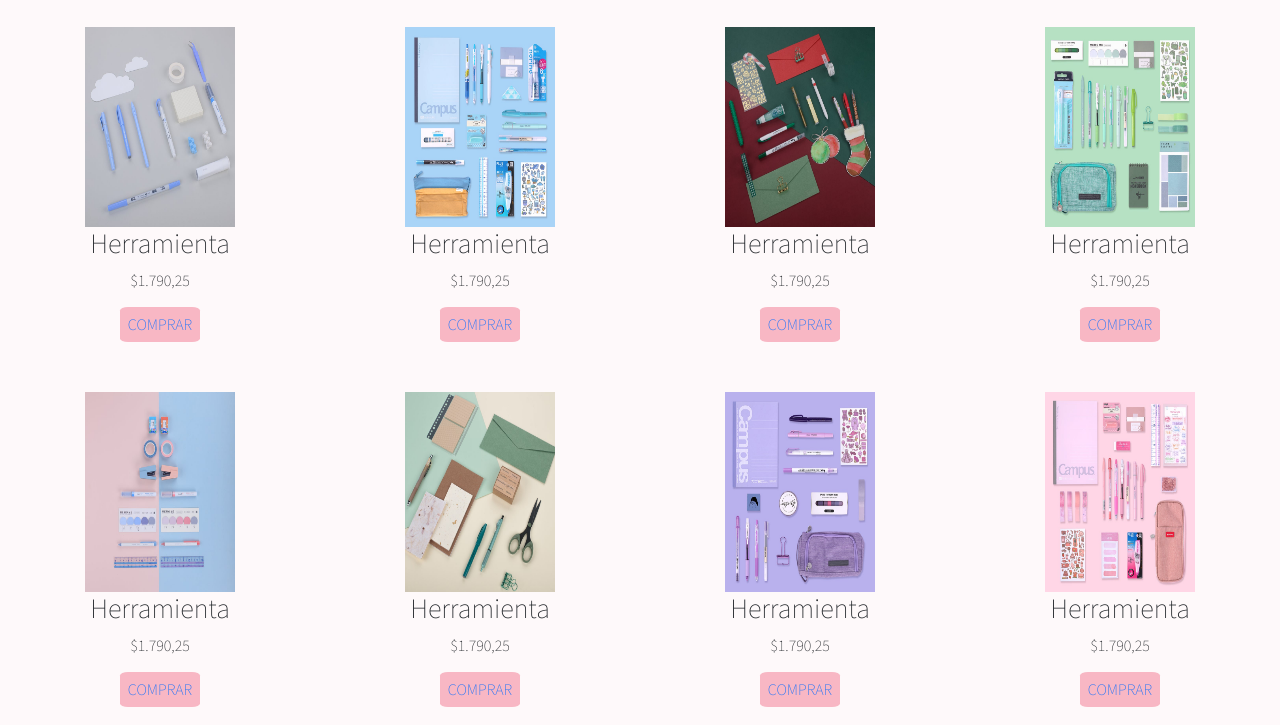
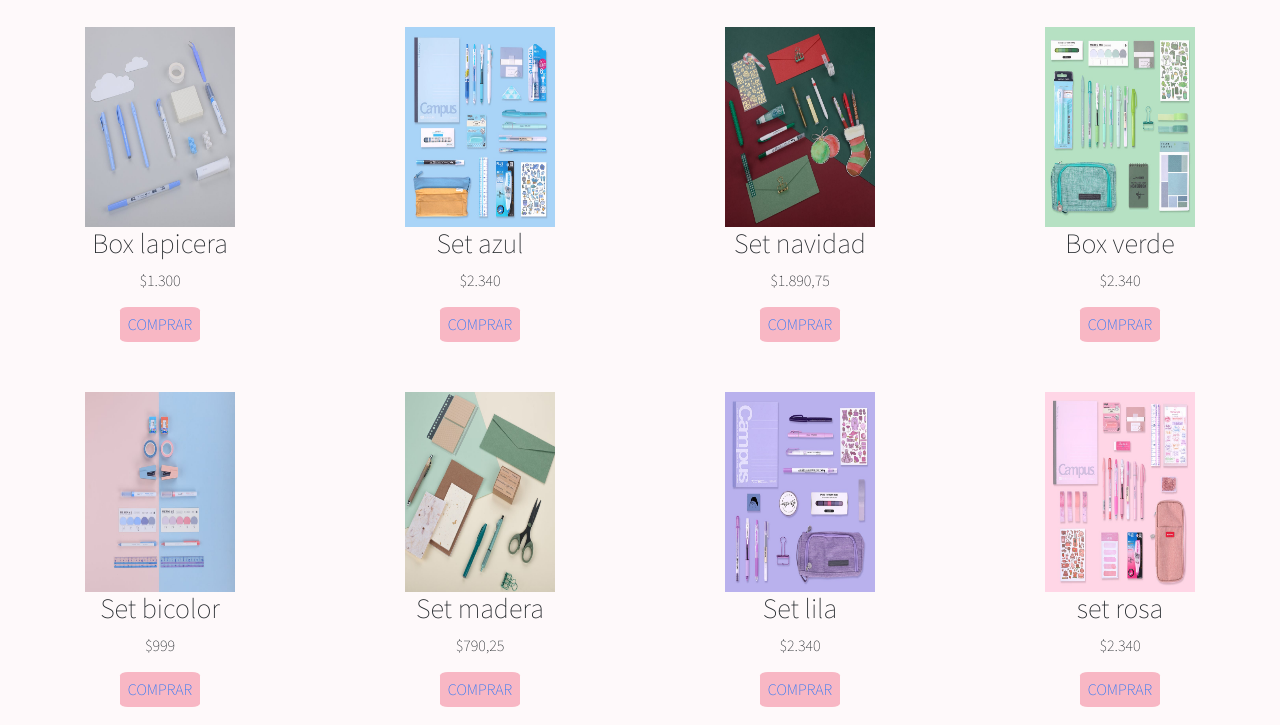
Before and after one commit to aramayolujan/comision29190aramayo, a plain HTML site: page vistas/journaling.html in a window 1280 px wide. Shown: the part 187-912 px from the top of the page. Drawn offline with nearby package versions, Linux system fonts and the light colour scheme; a web font is replaced by a local one.

Commit message:
nombres herramientas

```diff
--- a/vistas/journaling.html
+++ b/vistas/journaling.html
@@ -57,32 +57,32 @@
         <div class="muestraImg">
             <img class="muestraMultimedia" src="../multimedia/journaling/journalingImg1.jpg" alt="">
             <div class="descripcion">
-                <h3>Herramienta</h3>
-                <p>$1.790,25</p>
+                <h3>Box lapicera</h3>
+                <p>$1.300</p>
                 <button class="botonComprar5" type="button" > <a href="#" class="botonComprarEstilo">COMPRAR</a> </button>
             </div>
         </div>
         <div class="muestraImg">
             <img class="muestraMultimedia" src="../multimedia/journaling/journalingImg2.jpg" alt="">
             <div class="descripcion">
-                <h3>Herramienta</h3>
-                <p>$1.790,25</p>
+                <h3>Set azul</h3>
+                <p>$2.340</p>
                 <button class="botonComprar5" type="button" > <a href="#" class="botonComprarEstilo">COMPRAR</a> </button>
             </div>
         </div>
         <div class="muestraImg">
             <img class="muestraMultimedia" src="../multimedia/journaling/journalingImg3.jpg" alt="">
             <div class="descripcion">
-                <h3>Herramienta</h3>
-                <p>$1.790,25</p>
+                <h3>Set navidad</h3>
+                <p>$1.890,75</p>
                 <button class="botonComprar5" type="button" > <a href="#" class="botonComprarEstilo">COMPRAR</a> </button>
             </div>
         </div>
         <div class="muestraImg">
             <img class="muestraMultimedia" src="../multimedia/journaling/journalingImg4.jpg" alt="">
             <div class="descripcion">
-                <h3>Herramienta</h3>
-                <p>$1.790,25</p>
+                <h3>Box verde</h3>
+                <p>$2.340</p>
                 <button class="botonComprar5" type="button" > <a href="#" class="botonComprarEstilo">COMPRAR</a> </button>
             </div>
         </div>
@@ -92,32 +92,32 @@
         <div class="muestraImg">
             <img class="muestraMultimedia" src="../multimedia/journaling/journalingImg5.jpg" alt="">
             <div class="descripcion">
-                <h3>Herramienta</h3>
-                <p>$1.790,25</p>
+                <h3>Set bicolor</h3>
+                <p>$999</p>
                 <button class="botonComprar5" type="button" > <a href="#" class="botonComprarEstilo">COMPRAR</a> </button>
             </div>
         </div>
         <div class="muestraImg">
             <img class="muestraMultimedia" src="../multimedia/journaling/journalingImg6.jpg" alt="">
             <div class="descripcion">
-                <h3>Herramienta</h3>
-                <p>$1.790,25</p>
+                <h3>Set madera</h3>
+                <p>$790,25</p>
                 <button class="botonComprar5" type="button" > <a href="#" class="botonComprarEstilo">COMPRAR</a> </button>
             </div>
         </div>
         <div class="muestraImg">
             <img class="muestraMultimedia" src="../multimedia/journaling/journalingImg7.jpg" alt="">
             <div class="descripcion">
-                <h3>Herramienta</h3>
-                <p>$1.790,25</p>
+                <h3>Set lila</h3>
+                <p>$2.340</p>
                 <button class="botonComprar5" type="button" > <a href="#" class="botonComprarEstilo">COMPRAR</a> </button>
             </div>
         </div>
         <div class="muestraImg">
             <img class="muestraMultimedia" src="../multimedia/journaling/journalingImg8.jpg" alt="">
             <div class="descripcion">
-                <h3>Herramienta</h3>
-                <p>$1.790,25</p>
+                <h3>set rosa</h3>
+                <p>$2.340</p>
                 <button class="botonComprar5" type="button" > <a href="#" class="botonComprarEstilo">COMPRAR</a> </button>
             </div>
         </div>
```
